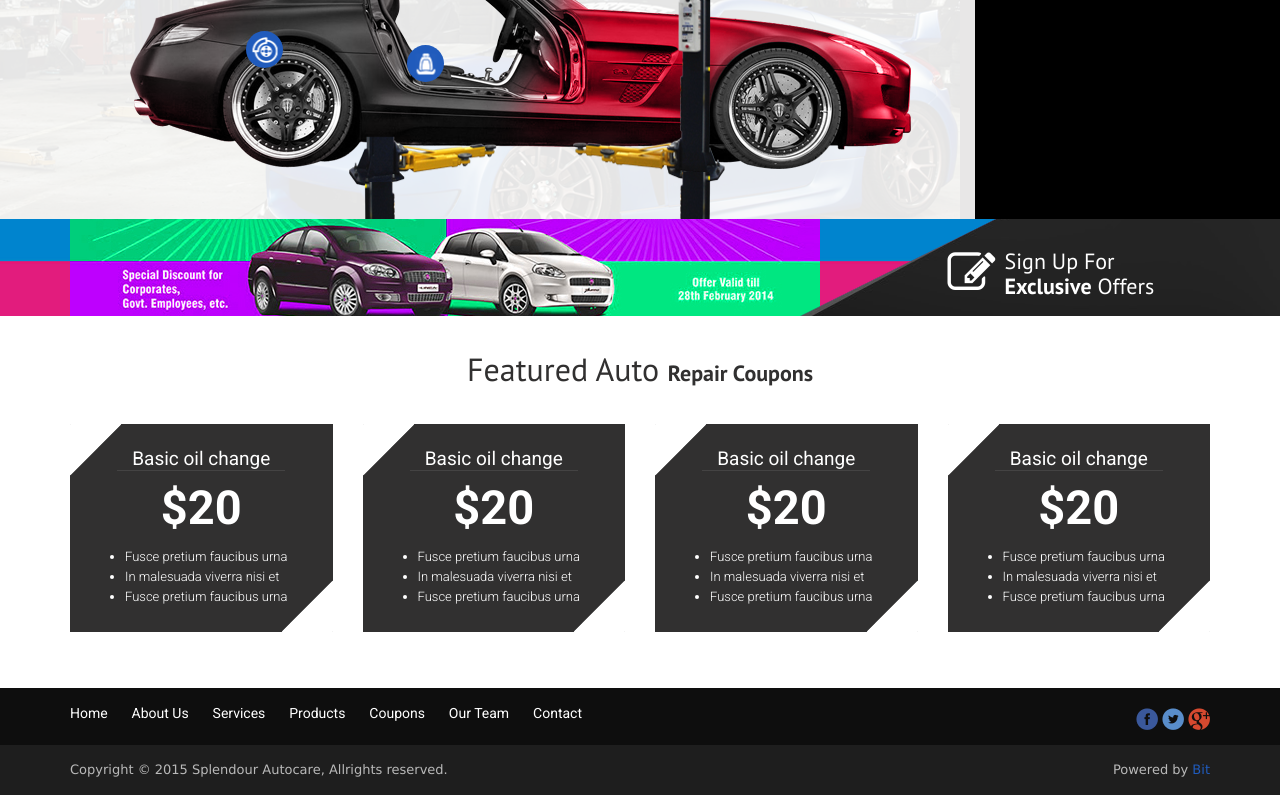
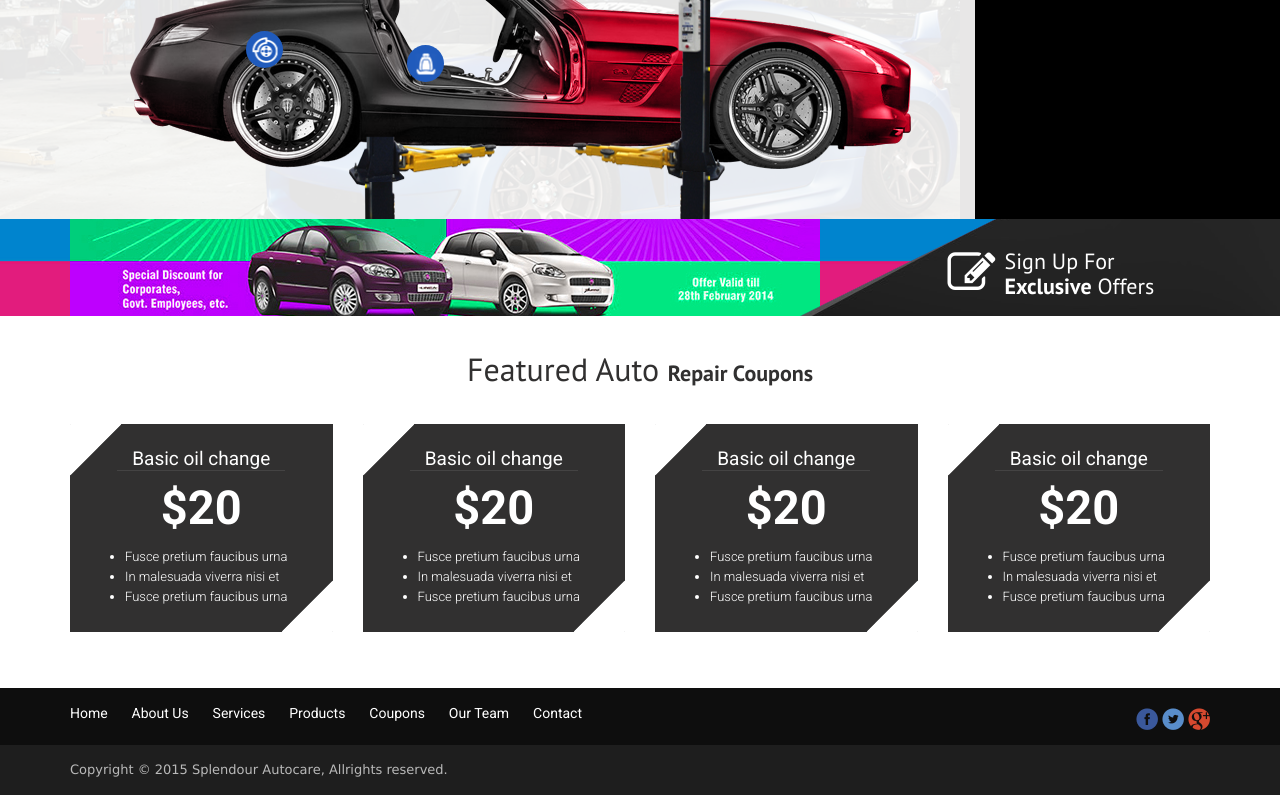
Before and after one commit to soumen-sarkar/-splendourAutocare, a plain HTML site: page index.html in a window 1280 px wide. Shown: the part 1150-1945 px from the top of the page. Drawn offline with Linux system fonts and the light colour scheme.

Commit message:
Update index.html

```diff
--- a/index.html
+++ b/index.html
@@ -404,7 +404,7 @@
                 <p>Copyright &copy; 2015 Splendour Autocare, Allrights reserved.</p>
             </div>
             <div class="col-sm-3">
-            	<p class="poweredByText">Powered by <a href="http://brainiuminfotech.com/" target="_blank">Bit</a></p>
+
             </div>
         </div>
     </div>
```
